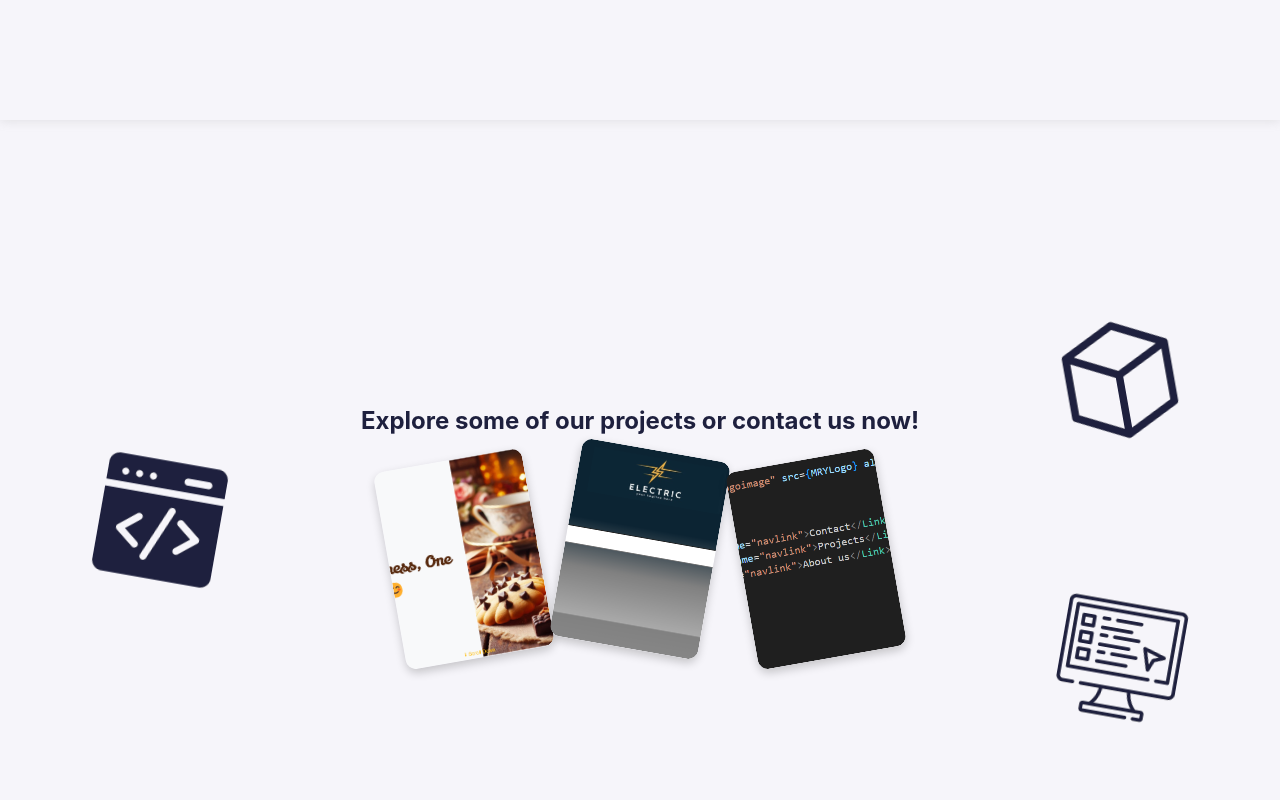
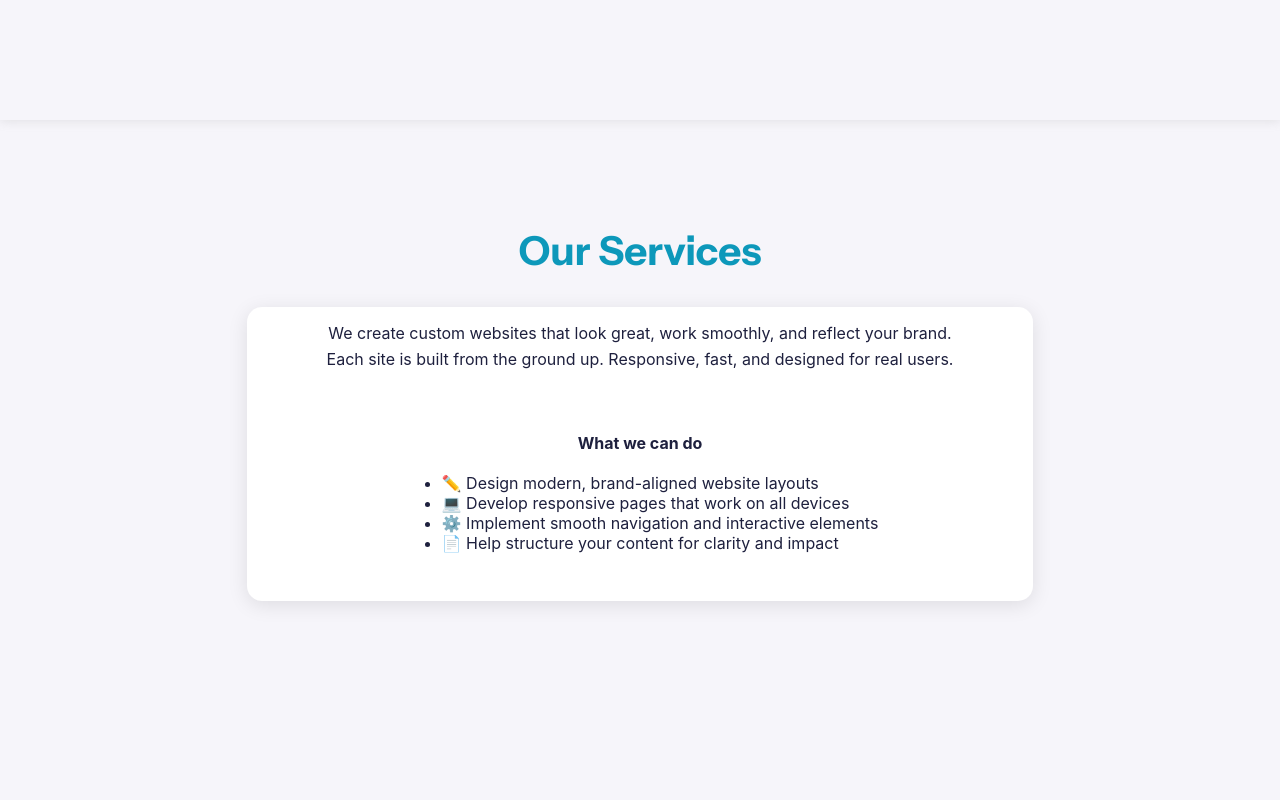
Before and after one commit to MosaabSaleem/MRYPortfolio, a React (Create React App) app in the folder mry_portfolio/: page / in a window 1280 px wide. Shown: the part 680-1480 px from the top of the page. Built offline with nearby package versions, Linux system fonts and the light colour scheme; a web font is replaced by a local one.

Commit message:
Added service section and cleaned up other pages

```diff
--- a/mry_portfolio/src/About.jsx
+++ b/mry_portfolio/src/About.jsx
@@ -16,8 +16,8 @@ export default function About() {
       <p className="AboutText">Whether you’re a startup ready to make your mark or an established business looking to grow, MRY is here to <b>bring your vision to life</b>.</p>
       <p className="AboutText"><b>What makes us different?</b></p>
       <ul className="AboutList">
-        <li className="AboutListItem"><b>Tailored website solutions</b> – We don’t believe in templates. Every design is custom-built to reflect your unique brand.</li>
-        <li className="AboutListItem"><b>User-first approach</b> – We create intuitive, engaging websites that keep visitors coming back.</li>
+        <li className="AboutListItem"><b>Tailored website solutions</b> – Every design is custom-built to reflect your unique brand.</li>
+        {/* <li className="AboutListItem"><b>User-first approach</b> – We create intuitive, engaging websites that keep visitors coming back.</li> */}
         <li className="AboutListItem"><b>Cutting-edge technology</b> – From responsive design to SEO optimization, we use the latest tools to keep your site ahead of the curve.</li>
         <li className="AboutListItem"><b>Collaborative process</b> – We work closely with you every step of the way, ensuring your voice is heard and your goals are met.</li>
       </ul>
--- a/mry_portfolio/src/Components/NavBar.jsx
+++ b/mry_portfolio/src/Components/NavBar.jsx
@@ -14,7 +14,7 @@ export default function NavBar() {
                 <Link to="/contact" className="navlink">Contact us</Link>
                 <Link to="/projects" className="navlink">Projects</Link>
                 <Link to="/about" className="navlink">About</Link>
-                <Link to="/services" className="navlink">Services</Link>
+                {/* <Link to="/services" className="navlink">Services</Link> */}
             </div>
         </nav>
     );
--- a/mry_portfolio/src/Contact.jsx
+++ b/mry_portfolio/src/Contact.jsx
@@ -28,7 +28,7 @@ export default function Contact() {
             <div className="ContactMiddleLine"></div>
             <div className="ContactRight">
               {/* <p className="ContactText">Contact us to get started!</p> */}
-              <p className="ContactDetails">0412345678</p>
+              <p className="ContactDetails">0411112291</p>
               <p className="ContactDetails">MRYWebDevelopment@outlook.com</p>
             </div>
           </div>
--- a/mry_portfolio/src/Home.jsx
+++ b/mry_portfolio/src/Home.jsx
@@ -49,12 +49,28 @@ function Home() {
           <img src={heroImage} className="heroImage" alt="MRY Logo"/>
         </div>
       </div>
+      <div className="Services">
+        <h1 className="ServicesTitle">Our Services</h1>
+        <div className="ServicesContent">
+          <p>We create custom websites that look great, work smoothly, and reflect your brand.</p>
+          <p>Each site is built from the ground up. Responsive, fast, and designed for real users.</p>
+          <div className="ServicesListContainer">
+          <p><b>What we can do</b></p>
+          <ul className="serviceList">
+            <li className="serviceListItem">✏️ Design modern, brand-aligned website layouts</li>
+            <li className="serviceListItem">💻 Develop responsive pages that work on all devices</li>
+            <li className="serviceListItem">⚙️ Implement smooth navigation and interactive elements</li>
+            <li className="serviceListItem">📄 Help structure your content for clarity and impact</li>
+          </ul>
+          </div>
+        </div>
+      </div>
       <div className="homeContent">
         <div className="homeContentLeft">
           <img src={CodeIcon} className="homeLeftIcon" alt="Project 3"/>
         </div>
         <div className="homeContentMiddle">
-          <p className="homeText">Explore some of our projects or contact us now!</p>
+          <p className="homeText">Explore some of our projects!</p>
           <div className="imageDeck" onClick={handleImageClick}>
             <div className="imageCard">
               <img src={CookiesExample} alt="Project 1"/>
--- a/mry_portfolio/src/Projects.jsx
+++ b/mry_portfolio/src/Projects.jsx
@@ -7,7 +7,7 @@ export default function Projects() {
         <div className="Projects">
           {/* <div className="ProjectTitleContainer"> */}
             <h1 className="ProjectsTitle">Our Projects</h1>
-            <p className="ProjectsSubTitle">Explore some of our projects below!</p>
+            <p className="ProjectsSubTitle">Explore some of our projects below.</p>
           {/* </div> */}
 
           <div className="ProjectsList">
--- a/mry_portfolio/src/Styles/About.css
+++ b/mry_portfolio/src/Styles/About.css
@@ -18,7 +18,7 @@
 .AboutTitle {
     font-size: 2.5rem;
     font-weight: 700;
-    color: #1e203e;
+    color: #0d98ba;
     margin-bottom: 1.5rem;
     letter-spacing: 1px;
     text-align: center;
--- a/mry_portfolio/src/Styles/Home.css
+++ b/mry_portfolio/src/Styles/Home.css
@@ -20,7 +20,18 @@ body{
 
 }
 
+.homeText {
+  color: #0d98ba !important;
+  font-size: 1.1rem;
+  margin-bottom: 2rem;
+  /* padding: 0 1rem; */
+}
+
 p {
+  color: #1e203e;
+}
+
+h1 {
   color: #1e203e;
 }
 
@@ -94,7 +105,7 @@ p {
 
 .home {
   width: 100%;
-  height: 200vh;
+  height: 270vh;
   display: flex;
   flex-direction: column;
   justify-content: center;
@@ -160,6 +171,64 @@ p {
   position: relative;
   /* background: radial-gradient(circle, #452e2e 20%, #3d3737 70%); */
 }
+
+.Services {
+  width: 100%;
+  height: 70vh;
+  display: flex;
+  flex-direction: column;
+  justify-content: center;
+  align-items: center;
+}
+
+.ServicesTitle {
+  color: #0d98ba;
+  font-family: "Instrument Sans", sans-serif;
+  font-size: 2.5rem;
+  animation: fadeIn 1s ease-in-out;
+  text-align: center;
+  margin-bottom: 2rem;
+}
+
+.ServicesContent {
+  display: flex;
+  flex-direction: column;
+  justify-content: center;
+  align-items: center;
+  /* width: 80%; */
+  padding-left: 10vh;
+  padding-right: 10vh;
+  background-color: white;
+  border-radius: 15px;
+  box-shadow: 0 4px 20px rgba(0, 0, 0, 0.1);
+}
+
+.ServiecesContent p {
+  margin-bottom: 0.3rem;
+}
+
+.ServicesContent p:first-of-type {
+  margin-bottom: 0.2rem;
+}
+
+.ServicesContent p:nth-of-type(2) {
+  margin-top: 0.2rem;
+  margin-bottom: 1rem;
+}
+
+.ServicesListContainer {
+  display: flex;
+  flex-direction: column;
+  justify-content: center;
+  align-items: center;
+  width: 80%;
+  padding: 2rem;
+}
+
+.serviceListItem{
+  color: #1e203e;
+}
+
 
 .homeContentLeft {
   display: flex;
@@ -358,10 +427,7 @@ p {
     /* padding: 0 1rem; */
   }
 
-  .homeText {
-    font-size: 1.1rem;
-    /* padding: 0 1rem; */
-  }
+
 
   .imageDeck {
     flex-direction: column;
--- a/mry_portfolio/src/Styles/Projects.css
+++ b/mry_portfolio/src/Styles/Projects.css
@@ -19,7 +19,7 @@
 .ProjectsTitle {
   font-size: 2rem;
   font-weight: bold;
-  color: #1e203e;
+  color: #0d98ba;
   margin-bottom: 1rem;
   text-align: center;
 }
--- a/mry_portfolio/src/Styles/Services.css
+++ b/mry_portfolio/src/Styles/Services.css
@@ -1,8 +1,8 @@
-.Services {
+/* .Services {
   width: 100%;
   height: 90vh;
   display: flex;
   flex-direction: column;
   align-items: center;
   margin-top: 10vh;
-}
+} */
```
